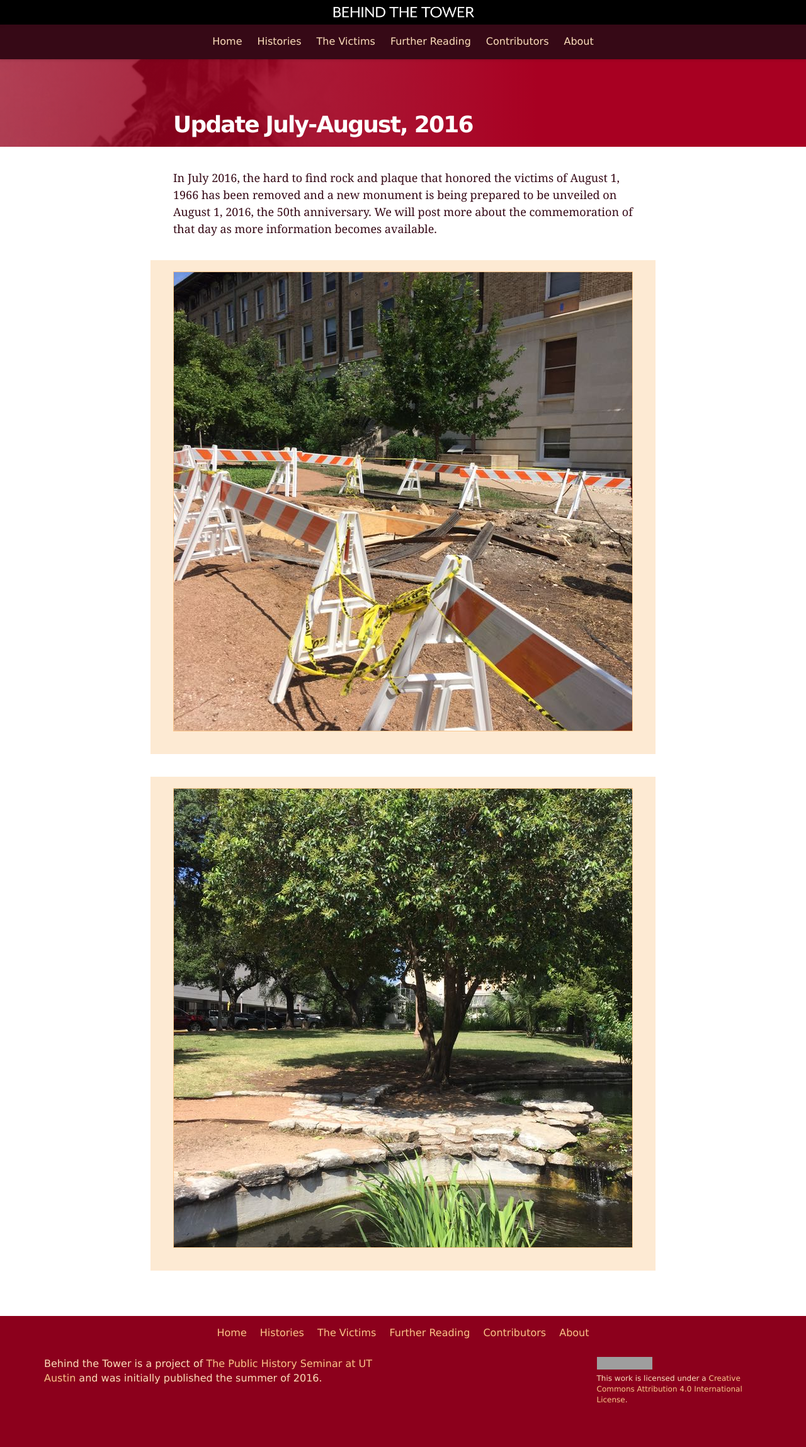
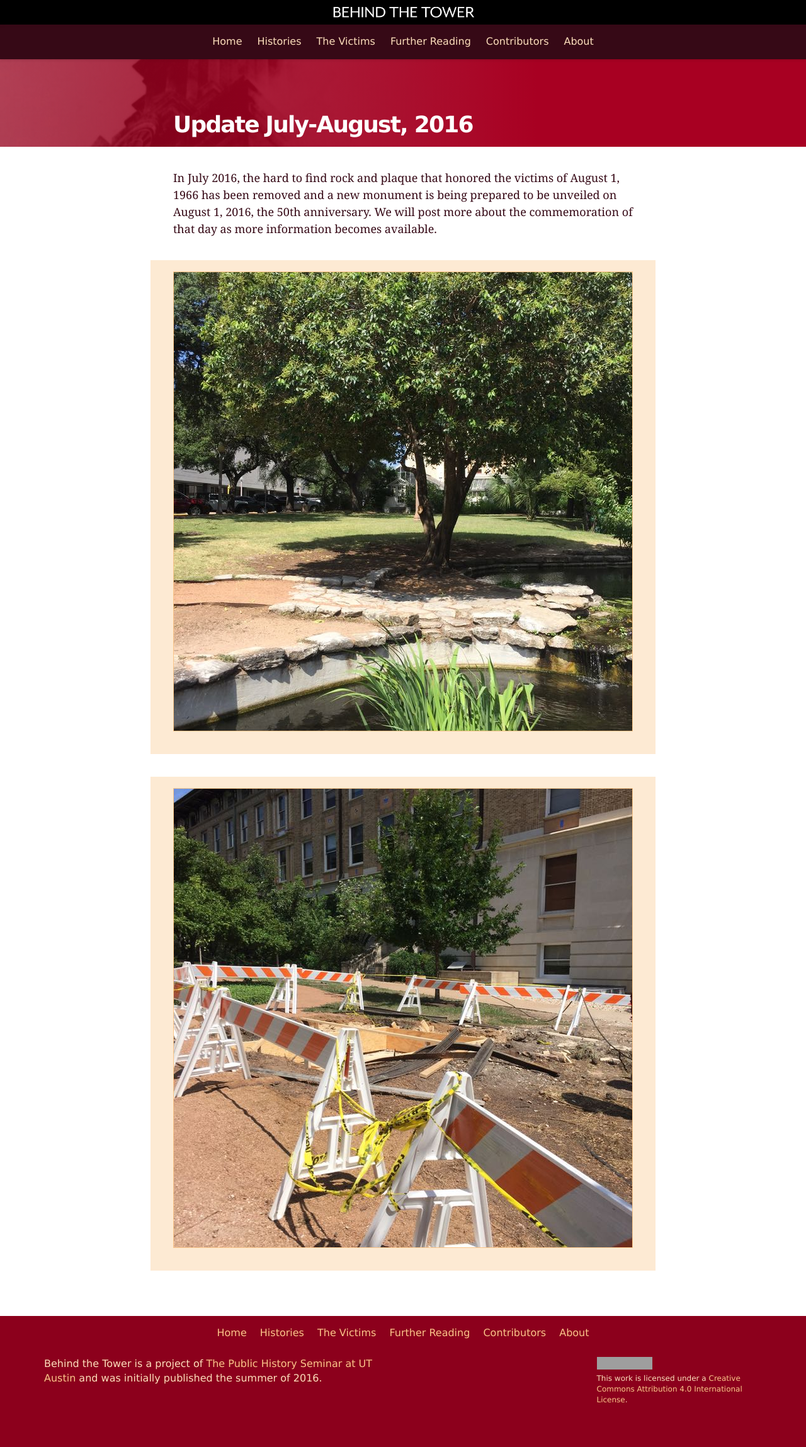
Before and after one commit to utexas-public-history/tower, a Jekyll site: the page built from _posts/2016-07-20-15-july-august-update.md, in a window 1280 px wide. Shown: the whole page at 63% size. Built offline with Jekyll 4.4.1, drawn with Linux system fonts in a browser that asks for light colours; grey boxes are pictures that could not be loaded.

Commit message:
Change order of images on Update post

```diff
--- a/_posts/2016-07-20-15-july-august-update.md
+++ b/_posts/2016-07-20-15-july-august-update.md
@@ -12,11 +12,11 @@ og_article: true
 In July 2016, the hard to find rock and plaque that honored the victims of August 1, 1966 has been removed and a new monument is being prepared to be unveiled on August 1, 2016, the 50th anniversary. We will post more about the commemoration of that day as more information becomes available.
 
 <div class="image-block">
+  <img src="{{ site.baseurl }}/images/posts/neuberger/july-2016-update-2.jpg" alt="Photo of construction around memorial pond" />
+</div>
+
+<div class="image-block">
   <img src="{{ site.baseurl }}/images/posts/neuberger/july-2016-update.jpg" alt="Photo of construction around memorial pond" />
 </div>
 
-<div class="image-block">
-  <img src="{{ site.baseurl }}/images/posts/neuberger/july-2016-update-2.jpg" alt="Photo of construction around memorial pond" />
-</div>
-
 </div></div></div>
```
